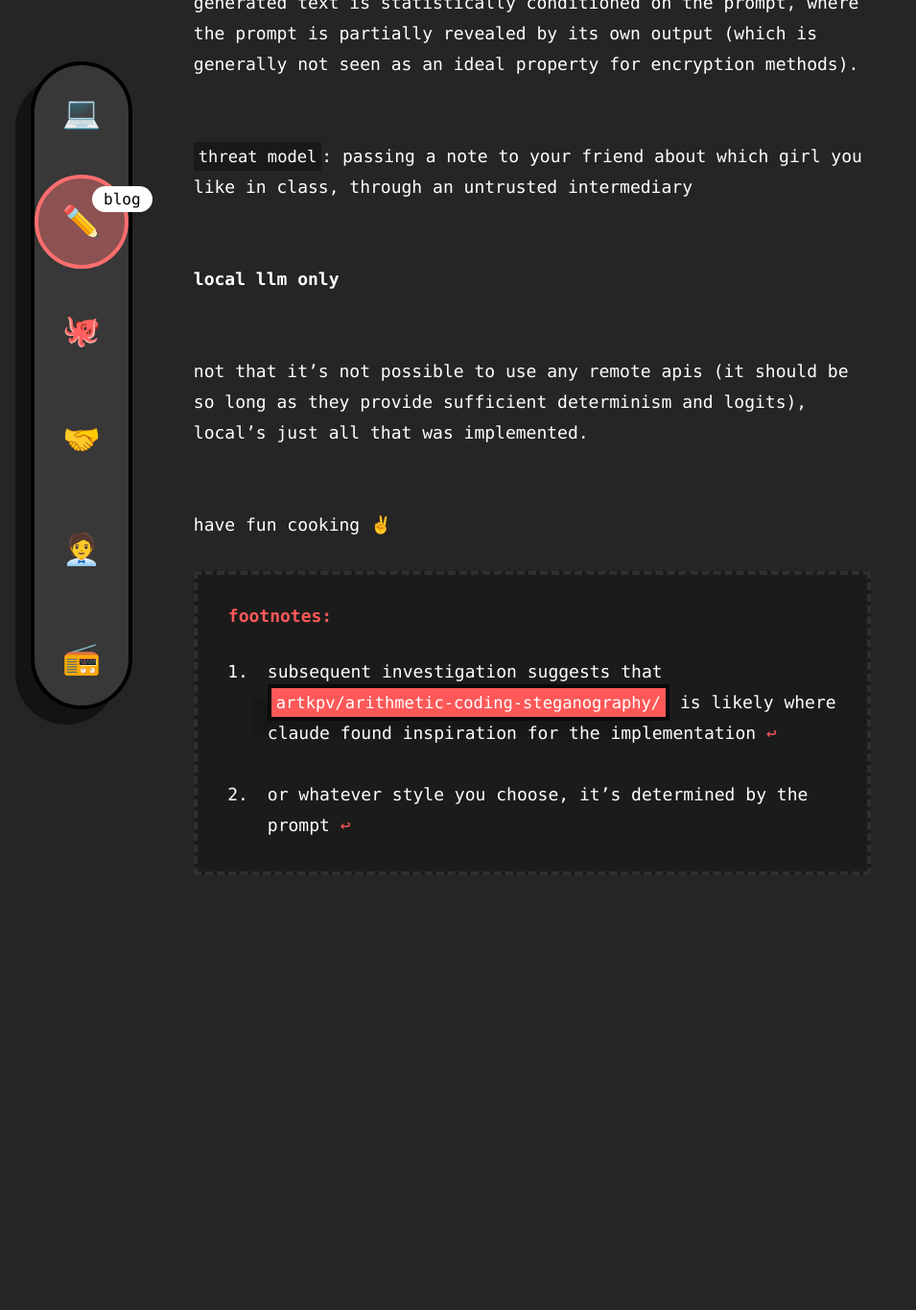
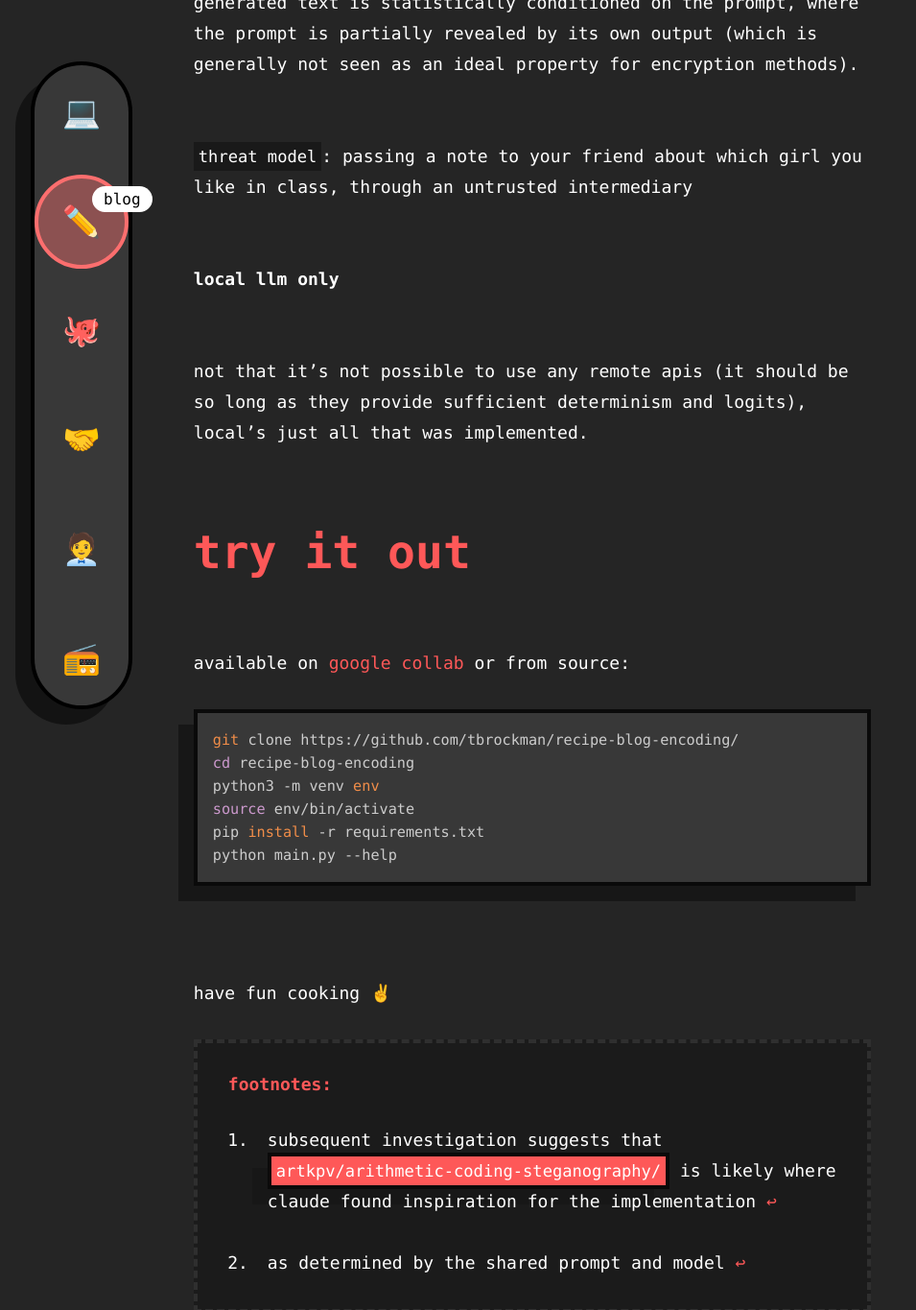
Before and after one commit to tbrockman/tbrockman.github.io, a Jekyll site: the page built from _posts/2026-03-27-a-recipe-for-steganogravy.md, in a window 1280 px wide and 1400 px high, scrolled down 6705 px. Shown: the top 1365 px of the window at 96% size, without its empty margins (0-955 px from the left). Built offline with Jekyll 4.4.1, drawn with Linux system fonts in a browser that asks for light colours; before the commit the page ends 7649 px from its top, so only the background shows below that; some of the changed text lies outside the part shown.

Commit message:
Update blog post.

````diff
--- a/_posts/2026-03-27-a-recipe-for-steganogravy.md
+++ b/_posts/2026-03-27-a-recipe-for-steganogravy.md
@@ -144,7 +144,20 @@ The prompt acts as a shared key, but it's a leaky one. The generated text is sta
 
 Not that it's not possible to use any remote APIs (it should be so long as they provide sufficient determinism and logits), local's just all that was implemented.
 
+## try it out
+
+Available on [Google Collab](https://colab.research.google.com/github/tbrockman/recipe-blog-encoding/blob/main/notebook.ipynb) or from source:
+
+```sh
+git clone https://github.com/tbrockman/recipe-blog-encoding/
+cd recipe-blog-encoding
+python3 -m venv env
+source env/bin/activate
+pip install -r requirements.txt
+python main.py --help
+```
+
 have fun cooking ✌️
 
 [^1]: Subsequent investigation suggests that [`artkpv/arithmetic-coding-steganography/`](https://github.com/artkpv/arithmetic-coding-steganography/) is likely where Claude found inspiration for the implementation
-[^2]: Or whatever style you choose, it's determined by the prompt
+[^2]: As determined by the shared prompt and model
````
Also changed, not shown: other parts of _posts/2026-03-27-a-recipe-for-steganogravy.md (+2 -2 lines).
